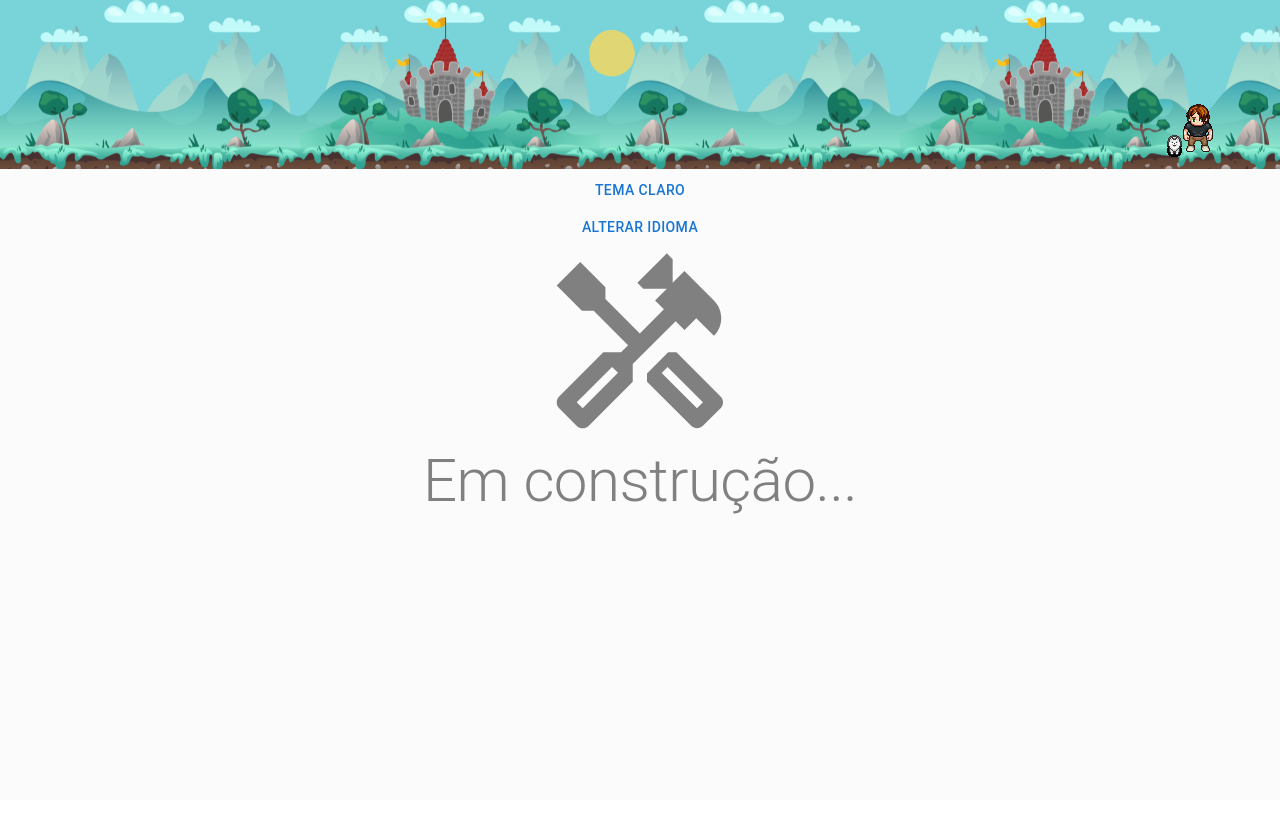
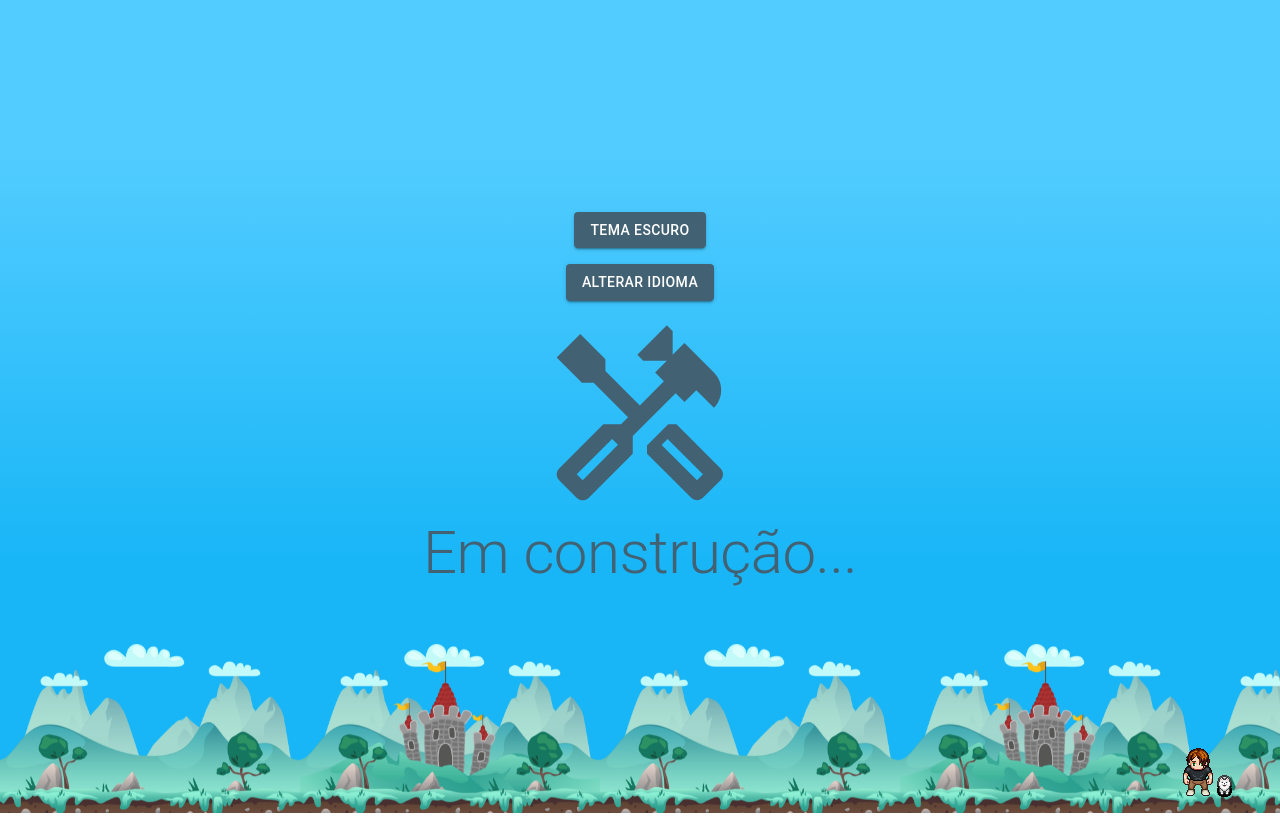
Before and after one commit to danielmpadua/portfolio, a React (Create React App) app: page / in a window 1280 px wide. Shown: the top 817 px of the page. Built offline with nearby package versions, Linux system fonts and the light colour scheme.

Commit message:
changed background, changed animation and content position

```diff
--- a/src/App.css
+++ /dev/null
@@ -1,38 +0,0 @@
-.App {
-  text-align: center;
-}
-
-.App-logo {
-  height: 40vmin;
-  pointer-events: none;
-}
-
-@media (prefers-reduced-motion: no-preference) {
-  .App-logo {
-    animation: App-logo-spin infinite 20s linear;
-  }
-}
-
-.App-header {
-  background-color: #282c34;
-  min-height: 100vh;
-  display: flex;
-  flex-direction: column;
-  align-items: center;
-  justify-content: center;
-  font-size: calc(10px + 2vmin);
-  color: white;
-}
-
-.App-link {
-  color: #61dafb;
-}
-
-@keyframes App-logo-spin {
-  from {
-    transform: rotate(0deg);
-  }
-  to {
-    transform: rotate(360deg);
-  }
-}
--- a/src/App.tsx
+++ b/src/App.tsx
@@ -3,10 +3,8 @@
 import { useTranslation } from "react-i18next";
 import { ThemeContext } from "./contexts/ThemeContext";
 import { DEFAULT_LANGUAGE } from "./languages/i18n";
-import { AnimatedHeader } from "./components/AnimatedHeader";
+import { AnimatedFooter } from "./components/AnimatedFooter";
 import HandymanOutlinedIcon from "@mui/icons-material/HandymanOutlined";
-
-import "./App.css";
 
 function App() {
   const { isLightMode, changeThemeMode } = useContext(ThemeContext);
@@ -23,19 +21,36 @@
   return (
     <Box
       sx={{
+        width: "100%",
+        background: isLightMode
+          ? "linear-gradient(180deg, rgba(82,204,255,1) 19%, rgba(25,182,247,1) 70%)"
+          : "linear-gradient(0deg, rgba(40,59,70,1) 19%, rgba(14,20,24,1) 70%)",
+        height: "100vh",
+        padding: 0,
+        margin: 0,
+        position: "relative",
+      }}
+    >
+      <Box
+        sx={{
+          height: "100%",
           display: "flex",
           flexDirection: "column",
-        width: "100%",
-        background: isLightMode ? "#FBFBFB" : "#282c34",
-        minHeight: "100vh",
-        padding: 0,
+          alignItems: "center",
+          justifyContent: "center",
+          gap: 2,
         }}
       >
-      <AnimatedHeader />
-      <Button onClick={changeThemeMode}>
-        {isLightMode ? t("light_theme") : t("dark_theme")}
+        <Button
+          variant="contained"
+          onClick={changeThemeMode}
+          sx={{ width: "fit-content", background: "#426274" }}
+        >
+          {isLightMode ? t("dark_theme") : t("light_theme")}
         </Button>
         <Button
+          sx={{ width: "fit-content", background: "#426274" }}
+          variant="contained"
           onClick={() => {
             const newLanguage = language === "pt" ? "en" : "pt";
             changeLanguage(newLanguage);
@@ -58,14 +73,17 @@
             sx={{
               height: 200,
               width: 200,
-            color: isLightMode ? "grey" : "#426274",
+              color: "#426274",
             }}
           />
 
-        <Typography variant="h2" color={isLightMode ? "grey" : "#426274"}>
+          <Typography variant="h2" color={"#426274"}>
             {t("under_construction")}
           </Typography>
         </Box>
+      </Box>
+
+      <AnimatedFooter />
     </Box>
   );
 }
--- /dev/null
+++ b/src/components/AnimatedFooter.tsx
@@ -0,0 +1,49 @@
+import { Box } from "@mui/material";
+import { useScreenSize } from "../hooks/useScreenSize";
+import { ThemeContext } from "../contexts/ThemeContext";
+import { useDanielAnimation } from "../hooks/useDaniAnimation";
+import { DanielAnimation } from "./DanielAnimation";
+import { SukiAnimation } from "./SukiAnimation";
+import { BackgroundLoop } from "./BackgroundLoop";
+import { useContext } from "react";
+
+import DarkGround from "../assets/images/darkBgGround.png";
+import DarkBg from "../assets/images/darkBg.png";
+import LightGround from "../assets/images/lightBgGround.png";
+import LightBg from "../assets/images/lightBg.png";
+
+export const AnimatedFooter = () => {
+  const { width } = useScreenSize();
+  const { isLightMode } = useContext(ThemeContext);
+  const { currentAnimation, animationHeight } = useDanielAnimation({ width });
+
+  return (
+    <Box
+      sx={{
+        width: "100%",
+        position: "absolute",
+        right: 0,
+        bottom: animationHeight,
+      }}
+    >
+      <Box sx={{ position: "relative" }}>
+        <Box sx={{ position: "absolute", zIndex: 100, top: 90, right: 50 }}>
+          <DanielAnimation currentAnimation={currentAnimation} />
+        </Box>
+
+        <Box sx={{ position: "absolute", zIndex: 101, top: 121, right: 40 }}>
+          <SukiAnimation currentAnimation={currentAnimation} />
+        </Box>
+
+        <Box sx={{ position: "absolute", zIndex: 99, width: "100%" }}>
+          <BackgroundLoop
+            currentAnimation={currentAnimation}
+            bgImg={isLightMode ? LightBg : DarkBg}
+            groundImg={isLightMode ? LightGround : DarkGround}
+            width={width}
+          />
+        </Box>
+      </Box>
+    </Box>
+  );
+};
--- a/src/components/AnimatedHeader.tsx
+++ /dev/null
@@ -1,44 +0,0 @@
-import { Box } from "@mui/material";
-import { useScreenSize } from "../hooks/useScreenSize";
-import { ThemeContext } from "../contexts/ThemeContext";
-import { useDanielAnimation } from "../hooks/useDaniAnimation";
-import { DanielAnimation } from "./DanielAnimation";
-import { SukiAnimation } from "./SukiAnimation";
-import { BackgroundLoop } from "./BackgroundLoop";
-import { useContext } from "react";
-
-import DarkGround from "../assets/images/darkBgGround.png";
-import DarkBg from "../assets/images/darkBg.png";
-import LightGround from "../assets/images/lightBgGround.png";
-import LightBg from "../assets/images/lightBg.png";
-import DarkMoon from "../assets/images/darkMoon.png";
-import LightSun from "../assets/images/lightSun.png";
-
-export const AnimatedHeader = () => {
-  const { width } = useScreenSize();
-  const { isLightMode } = useContext(ThemeContext);
-  const { currentAnimation } = useDanielAnimation({ width });
-
-  return (
-    <Box sx={{ position: "relative", mb: 21.5 }}>
-      <Box sx={{ position: "absolute", zIndex: 100, top: 90, right: 50 }}>
-        <DanielAnimation currentAnimation={currentAnimation} />
-      </Box>
-
-      <Box sx={{ position: "absolute", zIndex: 100, top: 125, right: 90 }}>
-        <SukiAnimation currentAnimation={currentAnimation} />
-      </Box>
-
-      <Box sx={{ position: "absolute", zIndex: 99, width: "100%" }}>
-        <BackgroundLoop
-          currentAnimation={currentAnimation}
-          bgColor={isLightMode ? "#79d4da" : "#426274"}
-          bgImg={isLightMode ? LightBg : DarkBg}
-          groundImg={isLightMode ? LightGround : DarkGround}
-          skyImg={isLightMode ? LightSun : DarkMoon}
-          width={width}
-        />
-      </Box>
-    </Box>
-  );
-};
--- a/src/components/BackgroundLoop.tsx
+++ b/src/components/BackgroundLoop.tsx
@@ -1,45 +1,42 @@
 import { Box } from "@mui/material";
 import { useEffect, useState } from "react";
-import { TAnimation } from "../hooks/useDaniAnimation";
+import {
+  BG_DISTANCE,
+  GROUND_DISTANCE,
+  GROUND_SPEED,
+  GROUND_WIDTH,
+  TAnimation,
+  useDanielAnimation,
+} from "../hooks/useDaniAnimation";
 
 type TBackgroundLoop = {
   currentAnimation: TAnimation;
   groundImg: string;
   bgImg: string;
-  skyImg: string;
-  bgColor: string;
   width: number;
 };
-
-const defaultImgHeight = 500;
-const defaultImgWidth = 1920;
-const skyWidth = 200;
-const groundWidth = 600;
-const groundSpeed = 200;
-const groundDistance = 10;
-const bgDistance = 5;
 
 export const BackgroundLoop = ({
   currentAnimation,
   bgImg,
-  bgColor,
   groundImg,
-  skyImg,
   width,
 }: TBackgroundLoop) => {
+  const { animationHeight } = useDanielAnimation({ width });
+
   const [groundsPosition, setGroundsPosition] = useState<number[]>(
-    Array(Math.ceil(width / groundWidth) + 1)
+    Array(Math.ceil(width / GROUND_WIDTH) + 1)
       .fill(undefined)
       .map((_, index) => {
-        return groundWidth * (index - 1);
+        return GROUND_WIDTH * (index - 1);
       })
   );
 
   const [bgPosition, setBgPosition] = useState<number[]>(
-    Array(Math.ceil(width / groundWidth) + 1)
+    Array(Math.ceil(width / GROUND_WIDTH) + 1)
       .fill(undefined)
       .map((_, index) => {
-        return groundWidth * (index - 1);
+        return GROUND_WIDTH * (index - 1);
       })
   );
 
@@ -47,50 +44,46 @@
     setGroundsPosition((prev) =>
       prev?.map((position, index) => {
         if (index === prev?.length - 1 && position > width)
-          return prev[0] - groundWidth + groundDistance;
+          return prev[0] - GROUND_WIDTH + GROUND_DISTANCE;
         if (position > width)
-          return prev[index + 1] - groundWidth + groundDistance;
-        return position + groundDistance;
+          return prev[index + 1] - GROUND_WIDTH + GROUND_DISTANCE;
+        return position + GROUND_DISTANCE;
       })
     );
 
     setBgPosition((prev) =>
       prev?.map((position, index) => {
         if (index === prev?.length - 1 && position > width)
-          return prev[0] - groundWidth + bgDistance;
-        if (position > width) return prev[index + 1] - groundWidth + bgDistance;
-        return position + bgDistance;
+          return prev[0] - GROUND_WIDTH + BG_DISTANCE;
+        if (position > width)
+          return prev[index + 1] - GROUND_WIDTH + BG_DISTANCE;
+        return position + BG_DISTANCE;
       })
     );
-  };
-
-  const bgColorHeight = () => {
-    const proportion = groundWidth / defaultImgWidth;
-    return defaultImgHeight * proportion;
   };
 
   useEffect(() => {
     if (currentAnimation?.name === "walk") {
       endlessBackgroundAnimation();
-      const intervalId = setInterval(endlessBackgroundAnimation, groundSpeed);
+      const intervalId = setInterval(endlessBackgroundAnimation, GROUND_SPEED);
       return () => clearInterval(intervalId);
     }
     // eslint-disable-next-line react-hooks/exhaustive-deps
   }, [currentAnimation?.name]);
 
   useEffect(() => {
-    if (groundsPosition?.length !== Math.ceil(width / groundWidth) + 1) {
-      const arr = Array(Math.ceil(width / groundWidth) + 1).fill(undefined);
+    if (groundsPosition?.length !== Math.ceil(width / GROUND_WIDTH) + 1) {
+      const arr = Array(Math.ceil(width / GROUND_WIDTH) + 1).fill(undefined);
 
       setGroundsPosition(
         arr?.map((_, index) => {
-          return groundWidth * (index - 1);
+          return GROUND_WIDTH * (index - 1);
         })
       );
 
       setBgPosition(
         arr?.map((_, index) => {
-          return groundWidth * (index - 1);
+          return GROUND_WIDTH * (index - 1);
         })
       );
     }
@@ -102,27 +95,16 @@
       sx={{
         position: "relative",
         display: "flex",
-        background: bgColor,
-        height: bgColorHeight(),
+        height: animationHeight,
         width: "100%",
       }}
     >
-      <Box
-        sx={{
-          zIndex: 98,
-          position: "absolute",
-          left: `calc(50% - ${skyWidth / 2}px)`,
-        }}
-      >
-        <img src={skyImg} alt="sky" style={{ width: skyWidth }} />
-      </Box>
-
       {groundsPosition?.map((position, index) => (
         <Box
           key={index}
           sx={{ zIndex: 100, position: "absolute", left: position }}
         >
-          <img src={groundImg} alt="ground" style={{ width: groundWidth }} />
+          <img src={groundImg} alt="ground" style={{ width: GROUND_WIDTH }} />
         </Box>
       ))}
 
@@ -131,7 +113,7 @@
           key={index}
           sx={{ zIndex: 99, position: "absolute", left: position }}
         >
-          <img src={bgImg} alt="back ground" style={{ width: groundWidth }} />
+          <img src={bgImg} alt="back ground" style={{ width: GROUND_WIDTH }} />
         </Box>
       ))}
     </Box>
--- a/src/hooks/useDaniAnimation.ts
+++ b/src/hooks/useDaniAnimation.ts
@@ -16,7 +16,13 @@
   width: number;
 };
 
-const functionDelay = 10;
+export const FUNCTION_DELAY = 10;
+export const DEFAULT_IMG_HEIGHT = 500;
+export const DEFAULT_IMG_WIDTH = 1920;
+export const GROUND_WIDTH = 600;
+export const GROUND_SPEED = 100;
+export const GROUND_DISTANCE = 10;
+export const BG_DISTANCE = 5;
 
 const AnimationOptions: TAnimation[] = [
   {
@@ -58,6 +64,11 @@
     );
   };
 
+  const animationHeight = () => {
+    const proportion = GROUND_WIDTH / DEFAULT_IMG_WIDTH;
+    return DEFAULT_IMG_HEIGHT * proportion;
+  };
+
   useEffect(() => {
     setCurrentAnimation(AnimationOptions[0]);
     // eslint-disable-next-line react-hooks/exhaustive-deps
@@ -72,7 +83,7 @@
       };
 
       setCurrentAnimation(newAnimation);
-    }, currentAnimation?.time - functionDelay);
+    }, currentAnimation?.time - FUNCTION_DELAY);
 
     return () => clearTimeout(timeoutId);
     // eslint-disable-next-line react-hooks/exhaustive-deps
@@ -82,5 +93,6 @@
     currentAnimation,
     AnimationOptions,
     setCurrentAnimation,
+    animationHeight: animationHeight(),
   };
 };
```
Lines whose indentation alone changed are shown as unchanged.
